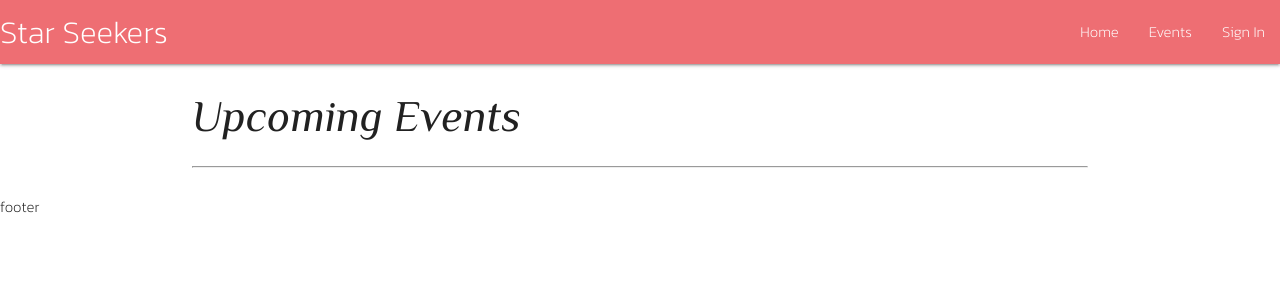
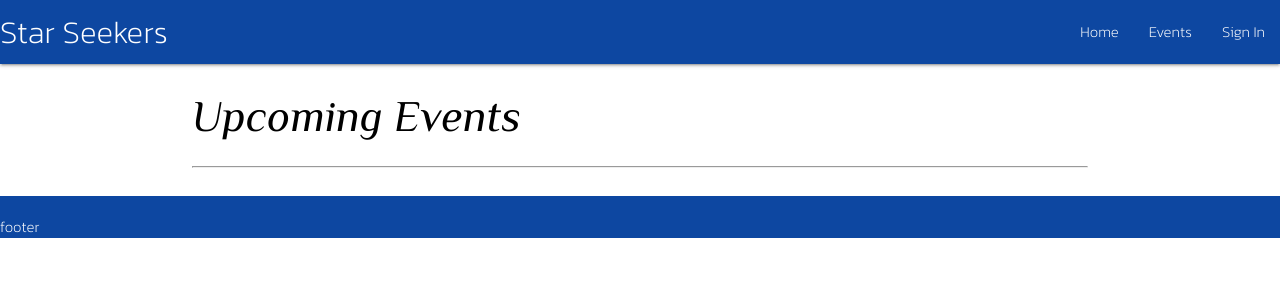
Before and after one commit to Shabucky1812/star-seekers, a Django app: page /events/ in a window 1280 px wide. Shown: the top 300 px of the page. Run offline with Django 4.2, Linux system fonts and the light colour scheme; data that the repository does not hold is empty.

Commit message:
Add materialize colours to header and footer

```diff
--- a/static/css/style.css
+++ b/static/css/style.css
@@ -6,6 +6,7 @@
 * {
     font-family: 'Kanit', sans-serif;
     font-weight: 200;
+    color: #000;
 }
 
 h1, h2, h3 {
--- a/templates/base.html
+++ b/templates/base.html
@@ -19,7 +19,7 @@
     <header>
         <!-- Navigation bar -->
         <nav>
-            <div class="nav-wrapper">
+            <div class="nav-wrapper blue darken-4">
                 <a href="{% url 'home' %}" class="brand-logo">Star Seekers</a>
                 <a href="#" data-target="mobile-demo" class="sidenav-trigger right"><i class="material-icons">menu</i></a>
                 <ul id="nav-mobile" class="right hide-on-med-and-down">
@@ -56,7 +56,7 @@
     </main>
 
     <!-- Footer -->
-    <footer>
+    <footer class="page-footer blue darken-4">
         footer
     </footer>
 
```
